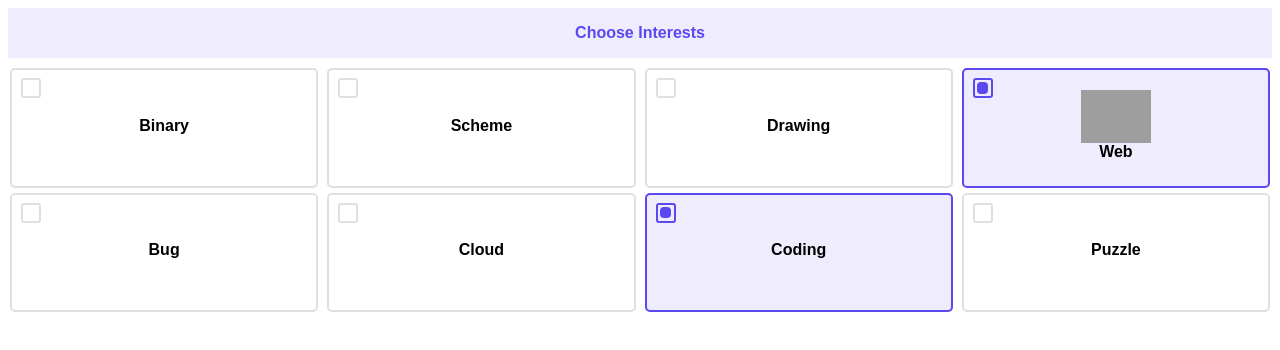
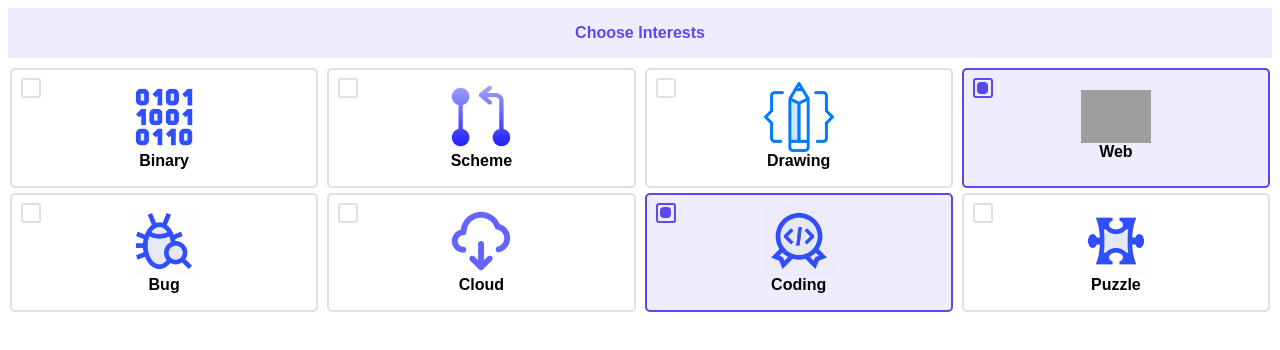
Before and after one commit to Asmaw-Pro/CSS-Challenges-on-Elzero-Site, a plain HTML site: page Easy/Interests Boxes Select/index.html in a window 1280 px wide. Drawn offline with Linux system fonts and the light colour scheme; grey boxes are pictures that could not be loaded.

Commit message:
Images path is corrected .

```diff
--- a/Easy/Interests Boxes Select/index.html
+++ b/Easy/Interests Boxes Select/index.html
@@ -12,21 +12,21 @@
         <fieldset>
             <input id="Binary" type="checkbox">
             <label for="">
-                <img src="Binary.png" width="70px" alt="">
+                <img src="images/Binary.png" width="70px" alt="">
                 <span>binary</span>
             </label>
         </fieldset>
         <fieldset>
             <input id="scheme" type="checkbox">
             <label for="">
-                <img src="scheme.png" width="70px" alt="">
+                <img src="images/scheme.png" width="70px" alt="">
                 <span>scheme</span>
             </label>
         </fieldset>
         <fieldset>
             <input id="drawing" type="checkbox">
             <label for="">
-                <img src="drawing.png" width="70px" alt="">
+                <img src="images/drawing.png" width="70px" alt="">
                 <span>drawing</span>
             </label>
         </fieldset>
@@ -41,28 +41,28 @@
         <fieldset>
             <input id="bug" type="checkbox">
             <label for="">
-                <img src="bug.png" width="70px" alt="">
+                <img src="images/bug.png" width="70px" alt="">
                 <span>bug</span>
             </label>
         </fieldset>
         <fieldset>
             <input id="cloud" type="checkbox">
             <label for="">
-            <img src="cloud.png" width="70px" alt="">
+            <img src="images/cloud.png" width="70px" alt="">
                 <span>cloud</span>
             </label>
         </fieldset>
         <fieldset>
             <input id="code" type="checkbox" checked>
             <label for="">
-                <img src="code.png" width="70px" alt="">
+                <img src="images/code.png" width="70px" alt="">
                 <span>coding</span>
             </label>
         </fieldset>
         <fieldset>
             <input id="puzzle" type="checkbox">
             <label for="">
-                <img src="puzzle.png" width="70px" alt="">
+                <img src="images/puzzle.png" width="70px" alt="">
                 <span>puzzle</span>
             </label>
         </fieldset>
```
